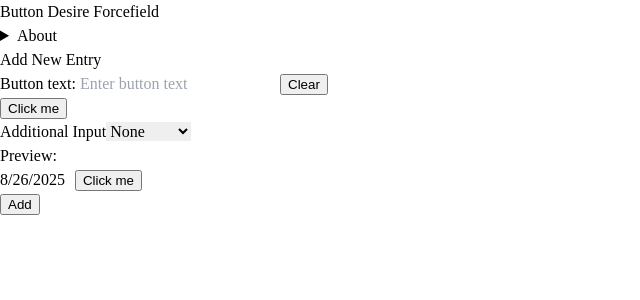
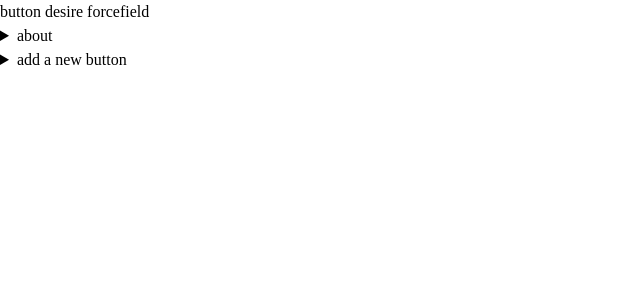
Before and after one commit to eastmountaincode/button-desire-field, a React (Vite) app: page / in a window 1280 px wide. Shown: the top 300 px of the page, without its empty margins (0-640 px from the left). Built offline with nearby package versions, Linux system fonts and the light colour scheme.

Commit message:
checkpoint

```diff
--- a/src/App.jsx
+++ b/src/App.jsx
@@ -3,8 +3,8 @@ import AddNewEntry from "./components/AddEntry/AddNewEntry";
 
 function App() {
   return (
-    <div className="min-h-screen bg-blue-500 border-2 border-red-500 text-black">
-    <div className="mb-4">
+    <div className="min-h-screen text-black">
+    <div>
       <MainHeader />
     </div>
     <AddNewEntry />
--- a/src/components/AddEntry/AddNewEntry.jsx
+++ b/src/components/AddEntry/AddNewEntry.jsx
@@ -6,28 +6,80 @@ import SingleEntryView from '../SingleEntryView'
 function AddNewEntry() {
     const [buttonText, setButtonText] = useState('Click me')
     const [inputData, setInputData] = useState({ inputType: 'none' })
+    const [isSubmitting, setIsSubmitting] = useState(false)
 
     const previewData = {
         inputType: inputData.inputType,
         buttonText: buttonText,
         options: inputData.options || [],
+        selectedValues: inputData.selectedValues,
         selectedValue: inputData.selectedValue,
-        selectedValues: inputData.selectedValues,
         value: inputData.value,
         rangeLabels: inputData.rangeLabels
     }
 
+    const handleSubmit = async () => {
+        setIsSubmitting(true)
+
+        try {
+            // Create the data object that will be stored as JSONB
+            const data = {
+                buttonText: buttonText,
+                inputType: inputData.inputType,
+                value: inputData.value || null,
+                options: inputData.options || null,
+                selectedValues: inputData.selectedValues || null,
+                selectedValue: inputData.selectedValue || null,
+                rangeLabels: inputData.rangeLabels || null
+            }
+
+            // Submit to Supabase
+            const response = await fetch(`${import.meta.env.VITE_SUPABASE_URL}/rest/v1/entries`, {
+                method: 'POST',
+                headers: {
+                    'Content-Type': 'application/json',
+                    'apikey': import.meta.env.VITE_SUPABASE_ANON_KEY,
+                    'Authorization': `Bearer ${import.meta.env.VITE_SUPABASE_ANON_KEY}`,
+                    'Prefer': 'return=minimal'
+                },
+                body: JSON.stringify({ data })
+            })
+
+            if (!response.ok) {
+                throw new Error(`HTTP error! status: ${response.status}`)
+            }
+
+            alert('Entry added successfully!')
+
+        } catch (error) {
+            console.error('Error submitting entry:', error)
+            alert('Error adding entry. Please try again.')
+        } finally {
+            setIsSubmitting(false)
+        }
+    }
+
     return (
-        <div className="bg-green-500 border-2 border-yellow-500">
-            <header className="text-2xl">Add New Entry</header>
-            <ButtonCreator onButtonTextChange={setButtonText} />
-            <InputTypeSelector onInputDataChange={setInputData} />
-            <div>
-                <header>Preview:</header>
-                <SingleEntryView entryData={previewData} readOnly={true} />
+        <details className="p-2">
+            <summary className="select-none cursor-pointer">add a new button</summary>
+            <div className="flex flex-col gap-2 mt-2">
+                <ButtonCreator onButtonTextChange={setButtonText} />
+                <InputTypeSelector onInputDataChange={setInputData} />
+                <div className="p-2">
+                    <header>preview:</header>
+                    <SingleEntryView entryData={previewData} readOnly={true} />
+                </div>
+                <div className="p-2">
+                    <button
+                        className="self-start disabled:opacity-50"
+                        onClick={handleSubmit}
+                        disabled={isSubmitting}
+                    >
+                        {isSubmitting ? 'adding...' : 'add'}
+                    </button>
+                </div>
             </div>
-            <button>Add</button>
-        </div>
+        </details>
     )
 }
 export default AddNewEntry;
--- a/src/components/AddEntry/ButtonCreator.jsx
+++ b/src/components/AddEntry/ButtonCreator.jsx
@@ -1,10 +1,10 @@
 import { useState } from 'react'
 
 function ButtonCreator({ onButtonTextChange }) {
-    const [buttonText, setButtonText] = useState('Click me')
+    const [buttonText, setButtonText] = useState('click me')
 
     const handleTextChange = (e) => {
-        const newText = e.target.value || 'Click me'
+        const newText = e.target.value || 'click me'
         setButtonText(newText)
         onButtonTextChange?.(newText)
     }
@@ -12,19 +12,19 @@ function ButtonCreator({ onButtonTextChange }) {
     const handleSetButtonText = (e) => {
         const textInput = e.target.previousElementSibling
         textInput.value = ''
-        setButtonText('Click me')
-        onButtonTextChange?.('Click me')
+        setButtonText('click me')
+        onButtonTextChange?.('click me')
     }
 
     return (
-        <div className="bg-orange-500 border-2 border-pink-500">
-            <div>
-                <label>Button text: </label>
-                <input type="text" placeholder="Enter button text" onChange={handleTextChange} />
-                <button onClick={handleSetButtonText}>Clear</button>
+        <div className="p-2 flex flex-col gap-2">
+            <div className="flex flex-row gap-2">
+                <label>button text: </label>
+                <input type="text" placeholder="enter button text" onChange={handleTextChange} />
+                <button onClick={handleSetButtonText}>clear</button>
             </div>
             <div>
-                <button>{buttonText}</button>
+                <button className="whitespace-pre-wrap break-words max-w-full">{buttonText}</button>
             </div>
         </div>
     )
--- a/src/components/AddEntry/InputTypeSelector.jsx
+++ b/src/components/AddEntry/InputTypeSelector.jsx
@@ -4,8 +4,8 @@ function InputTypeSelector({ onInputDataChange }) {
     const [inputType, setInputType] = useState('none')
     const [checkboxCount, setCheckboxCount] = useState(1)
     const [radioCount, setRadioCount] = useState(1)
-    const [checkboxLabels, setCheckboxLabels] = useState(['Option 1'])
-    const [radioLabels, setRadioLabels] = useState(['Option 1'])
+    const [checkboxLabels, setCheckboxLabels] = useState(['option 1'])
+    const [radioLabels, setRadioLabels] = useState(['option 1'])
     const [colorValue, setColorValue] = useState('#000000')
     const [dateValue, setDateValue] = useState('')
     const [rangeValue, setRangeValue] = useState(50)
@@ -13,6 +13,7 @@ function InputTypeSelector({ onInputDataChange }) {
     const [rangeEndLabel, setRangeEndLabel] = useState('')
     const [timeValue, setTimeValue] = useState('')
     const [checkedBoxes, setCheckedBoxes] = useState([])
+    const [selectedRadio, setSelectedRadio] = useState(null)
 
     // Update parent whenever relevant data changes
     useEffect(() => {
@@ -27,6 +28,9 @@ function InputTypeSelector({ onInputDataChange }) {
             selectedValues: inputType === 'checkbox'
                 ? checkedBoxes.map(index => `checkbox-${index}`)
                 : undefined,
+            selectedValue: inputType === 'radio' && selectedRadio !== null
+                ? `radio-${selectedRadio}`
+                : undefined,
             options: inputType === 'checkbox'
                 ? checkboxLabels.slice(0, checkboxCount).map((label, i) => ({ label, value: `checkbox-${i}` }))
                 : inputType === 'radio'
@@ -34,7 +38,7 @@ function InputTypeSelector({ onInputDataChange }) {
                     : []
         }
         onInputDataChange?.(inputData)
-    }, [inputType, checkboxCount, radioCount, checkboxLabels, radioLabels, colorValue, dateValue, rangeValue, rangeStartLabel, rangeEndLabel, timeValue, checkedBoxes, onInputDataChange])
+    }, [inputType, checkboxCount, radioCount, checkboxLabels, radioLabels, colorValue, dateValue, rangeValue, rangeStartLabel, rangeEndLabel, timeValue, checkedBoxes, selectedRadio, onInputDataChange])
 
     const handleInputTypeChange = (event) => {
         setInputType(event.target.value)
@@ -46,7 +50,7 @@ function InputTypeSelector({ onInputDataChange }) {
         // Adjust labels array to match new count
         const newLabels = [...checkboxLabels]
         while (newLabels.length < newCount) {
-            newLabels.push(`Option ${newLabels.length + 1}`)
+            newLabels.push(`option ${newLabels.length + 1}`)
         }
         setCheckboxLabels(newLabels.slice(0, newCount))
     }
@@ -57,7 +61,7 @@ function InputTypeSelector({ onInputDataChange }) {
         // Adjust labels array to match new count
         const newLabels = [...radioLabels]
         while (newLabels.length < newCount) {
-            newLabels.push(`Option ${newLabels.length + 1}`)
+            newLabels.push(`option ${newLabels.length + 1}`)
         }
         setRadioLabels(newLabels.slice(0, newCount))
     }
@@ -82,34 +86,38 @@ function InputTypeSelector({ onInputDataChange }) {
         }
     }
 
+    const handleRadioChange = (index) => {
+        setSelectedRadio(index)
+    }
+
     const renderInput = () => {
-        switch(inputType) {
+        switch (inputType) {
             case 'color':
                 return <input type="color" value={colorValue} onChange={(e) => setColorValue(e.target.value)} />
             case 'date':
                 return <input type="date" value={dateValue} onChange={(e) => setDateValue(e.target.value)} />
             case 'range':
                 return (
-                    <div>
-                        <div>
-                            <label>Start label: </label>
-                            <input type="text" placeholder="Enter start label" />
+                    <div className="flex flex-col gap-2">
+                        <div className="flex flex-row gap-2">
+                            <label>start label: </label>
+                            <input type="text" placeholder="enter start label" />
                             <button onClick={(e) => {
                                 const textInput = e.target.previousElementSibling
                                 setRangeStartLabel(textInput.value)
                                 textInput.value = ''
-                            }}>Set</button>
+                            }}>set</button>
                         </div>
-                        <div>
-                            <label>End label: </label>
-                            <input type="text" placeholder="Enter end label" />
+                        <div className="flex flex-row gap-2">
+                            <label>end label: </label>
+                            <input type="text" placeholder="enter end label" />
                             <button onClick={(e) => {
                                 const textInput = e.target.previousElementSibling
                                 setRangeEndLabel(textInput.value)
                                 textInput.value = ''
-                            }}>Set</button>
+                            }}>set</button>
                         </div>
-                        <div>
+                        <div className="flex flex-row gap-2">
                             <span>{rangeStartLabel}</span>
                             <input type="range" value={rangeValue} onChange={(e) => setRangeValue(e.target.value)} />
                             <span>{rangeEndLabel}</span>
@@ -120,8 +128,9 @@ function InputTypeSelector({ onInputDataChange }) {
                 return <input type="time" value={timeValue} onChange={(e) => setTimeValue(e.target.value)} />
             case 'checkbox':
                 return (
-                    <div>
-                        <label>Number of checkboxes: </label>
+                    <div className="flex flex-col gap-2">
+                        <div className="flex flex-row gap-2">
+                            <label>number of checkboxes: </label>
                             <input
                                 type="number"
                                 min="1"
@@ -130,9 +139,10 @@ function InputTypeSelector({ onInputDataChange }) {
                                 onChange={handleCheckboxCountChange}
                                 onKeyDown={(e) => e.preventDefault()}
                             />
-                        <div>
-                            {Array.from({length: checkboxCount}, (_, i) => (
-                                <div key={i}>
+                        </div>
+                        <div className="flex flex-col gap-2">
+                            {Array.from({ length: checkboxCount }, (_, i) => (
+                                <div key={i} className="flex flex-row gap-2">
                                     <input
                                         type="checkbox"
                                         id={`checkbox-${i}`}
@@ -140,12 +150,12 @@ function InputTypeSelector({ onInputDataChange }) {
                                         onChange={(e) => handleCheckboxChange(i, e.target.checked)}
                                     />
                                     <label htmlFor={`checkbox-${i}`}>{checkboxLabels[i]}</label>
-                                    <input type="text" placeholder="Enter label" />
+                                    <input type="text" placeholder="enter label" />
                                     <button onClick={(e) => {
                                         const textInput = e.target.previousElementSibling
                                         setCheckboxLabel(i, textInput.value)
                                         textInput.value = ''
-                                    }}>Set</button>
+                                    }}>set</button>
                                 </div>
                             ))}
                         </div>
@@ -153,8 +163,9 @@ function InputTypeSelector({ onInputDataChange }) {
                 )
             case 'radio':
                 return (
-                    <div>
-                        <label>Number of radio buttons: </label>
+                    <div className="flex flex-col gap-2">
+                        <div className="flex flex-row gap-2">
+                            <label>number of radio buttons: </label>
                             <input
                                 type="number"
                                 min="1"
@@ -163,17 +174,25 @@ function InputTypeSelector({ onInputDataChange }) {
                                 onChange={handleRadioCountChange}
                                 onKeyDown={(e) => e.preventDefault()}
                             />
-                        <div>
-                            {Array.from({length: radioCount}, (_, i) => (
-                                <div key={i}>
-                                    <input type="radio" name="radioGroup" value={`option${i + 1}`} id={`radio-${i}`} />
+                        </div>
+                        <div className="flex flex-col gap-2">
+                            {Array.from({ length: radioCount }, (_, i) => (
+                                <div key={i} className="flex flex-row gap-2">
+                                    <input
+                                        type="radio"
+                                        name="radioGroup"
+                                        value={`option${i + 1}`}
+                                        id={`radio-${i}`}
+                                        checked={selectedRadio === i}
+                                        onChange={() => handleRadioChange(i)}
+                                    />
                                     <label htmlFor={`radio-${i}`}>{radioLabels[i]}</label>
-                                    <input type="text" placeholder="Enter label" />
+                                    <input type="text" placeholder="enter label" />
                                     <button onClick={(e) => {
                                         const textInput = e.target.previousElementSibling
                                         setRadioLabel(i, textInput.value)
                                         textInput.value = ''
-                                    }}>Set</button>
+                                    }}>set</button>
                                 </div>
                             ))}
                         </div>
@@ -186,17 +205,19 @@ function InputTypeSelector({ onInputDataChange }) {
     }
 
     return (
-        <div className="bg-purple-500 border-2 border-blue-500">
-            <label htmlFor="inputType" className="block">Additional Input</label>
+        <div className="p-2">
+            <div className="flex flex-row gap-2 mb-2">
+                <label htmlFor="inputType" className="block">additional input</label>
                 <select id="inputType" onChange={handleInputTypeChange}>
-                <option value="none">None</option>
-                <option value="color">Color</option>
-                <option value="date">Date</option>
-                <option value="range">Range</option>
-                <option value="time">Time</option>
-                <option value="checkbox">Checkbox</option>
-                <option value="radio">Radio</option>
+                    <option value="none">none</option>
+                    <option value="color">color</option>
+                    <option value="date">date</option>
+                    <option value="range">range</option>
+                    <option value="time">time</option>
+                    <option value="checkbox">checkbox</option>
+                    <option value="radio">radio</option>
                 </select>
+            </div>
             <div>
                 {renderInput()}
             </div>
--- a/src/components/MainHeader.jsx
+++ b/src/components/MainHeader.jsx
@@ -1,20 +1,17 @@
 function MainHeader() {
     return (
-        <div>
-            <header className="text-4xl font-bold">Button Desire Forcefield</header>
-            <details className="bg-red-500 border-2 border-blue-100">
-                <summary className="select-none cursor-pointer">About</summary>
+        <div className="flex flex-col gap-2 p-2">
+            <header>button desire forcefield</header>
+            <details>
+                <summary className="select-none cursor-pointer">about</summary>
                 <p>
-                    What is a button anyway?
-                    Creating a button is an expression of what we would like to see happen in the world.
-                    A goal we would like to accomplish.
-                    An outcome we are striving for, a milestone.
-                    A wish.
-                    Maybe we just want to chill out.
-                    What's up with 'wanting' anyway?
-
-
-
+                    what is a button anyway?<br />
+                    a button is an expression of what we would like to see happen in the world.<br />
+                    a goal we would like to accomplish.<br />
+                    an outcome we are striving for, a milestone.<br />
+                    a wish.<br />
+                    maybe we just want to chill out.<br />
+                    what's up with 'wanting' anyway?
                 </p>
             </details>
         </div>
--- a/src/components/SingleEntryView.jsx
+++ b/src/components/SingleEntryView.jsx
@@ -11,9 +11,9 @@ function SingleEntryView({ entryData, readOnly = false }) {
                 return <input type="date" key={entryData.value} defaultValue={entryData.value || ''} readOnly={readOnly} />
             case 'range':
                 return (
-                    <div style={{ display: 'flex', alignItems: 'center', gap: '5px' }} key={`${entryData.value}-${entryData.rangeLabels?.start}-${entryData.rangeLabels?.end}`}>
+                    <div className="flex flex-row gap-2" key={`${entryData.value}-${entryData.rangeLabels?.start}-${entryData.rangeLabels?.end}`}>
                         <span>{entryData.rangeLabels?.start || ''}</span>
-                        <input type="range" defaultValue={entryData.value || 50} readOnly={readOnly} />
+                        <input type="range" defaultValue={entryData.value || 50} disabled={readOnly} />
                         <span>{entryData.rangeLabels?.end || ''}</span>
                     </div>
                 )
@@ -28,6 +28,7 @@ function SingleEntryView({ entryData, readOnly = false }) {
                                     type="checkbox"
                                     id={`view-checkbox-${i}`}
                                     defaultChecked={entryData.selectedValues?.includes(option.value) || false}
+                                    disabled={readOnly}
                                 />
                                 <label htmlFor={`view-checkbox-${i}`} className="ml-1">{option.label}</label>
                             </div>
@@ -36,7 +37,7 @@ function SingleEntryView({ entryData, readOnly = false }) {
                 )
             case 'radio':
                 return (
-                    <div className="flex gap-2">
+                    <div key={entryData.selectedValue} className="flex gap-2">
                         {entryData.options?.map((option, i) => (
                             <div key={i} className="flex gap-2">
                                 <input
@@ -45,6 +46,7 @@ function SingleEntryView({ entryData, readOnly = false }) {
                                     value={option.value}
                                     id={`view-radio-${i}`}
                                     defaultChecked={entryData.selectedValue === option.value || false}
+                                    disabled={readOnly}
                                 />
                                 <label htmlFor={`view-radio-${i}`}>{option.label}</label>
                             </div>
@@ -58,7 +60,7 @@ function SingleEntryView({ entryData, readOnly = false }) {
     }
 
     return (
-        <div style={{ display: 'flex', alignItems: 'center', gap: '10px' }}>
+        <div className="flex items-start gap-2">
             {/* Timestamp */}
             <span>{entryData.timestamp || new Date().toLocaleDateString()}</span>
 
@@ -67,7 +69,7 @@ function SingleEntryView({ entryData, readOnly = false }) {
 
             {/* Render the custom button */}
             {entryData.buttonText && (
-                <button>{entryData.buttonText}</button>
+                <button className="whitespace-pre-wrap break-words min-w-0 flex-shrink">{entryData.buttonText}</button>
             )}
         </div>
     )
```
Also changed, not shown: 1 other file (tests, documents, lock files or other folders). Lines whose indentation alone changed are shown as unchanged.
